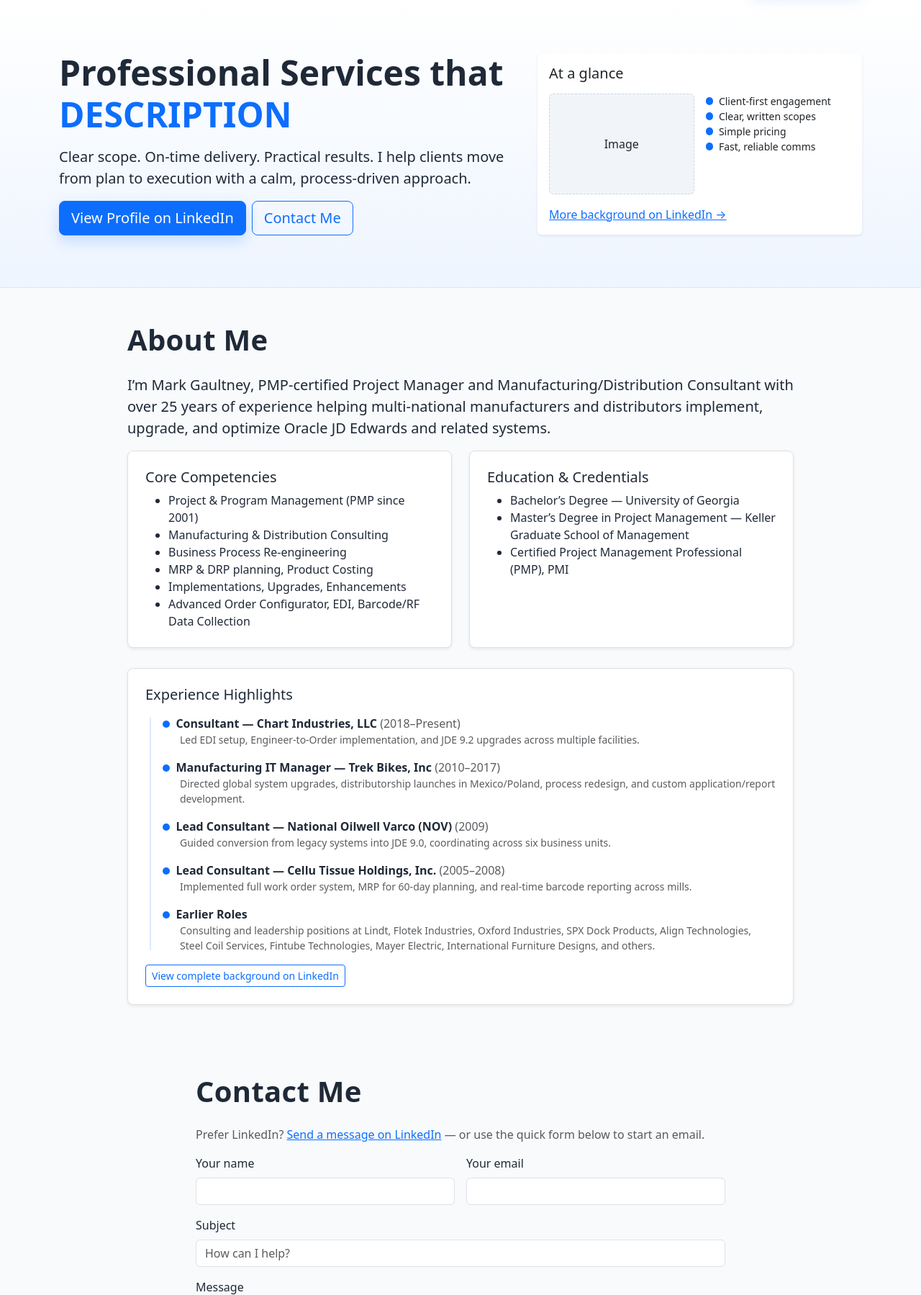
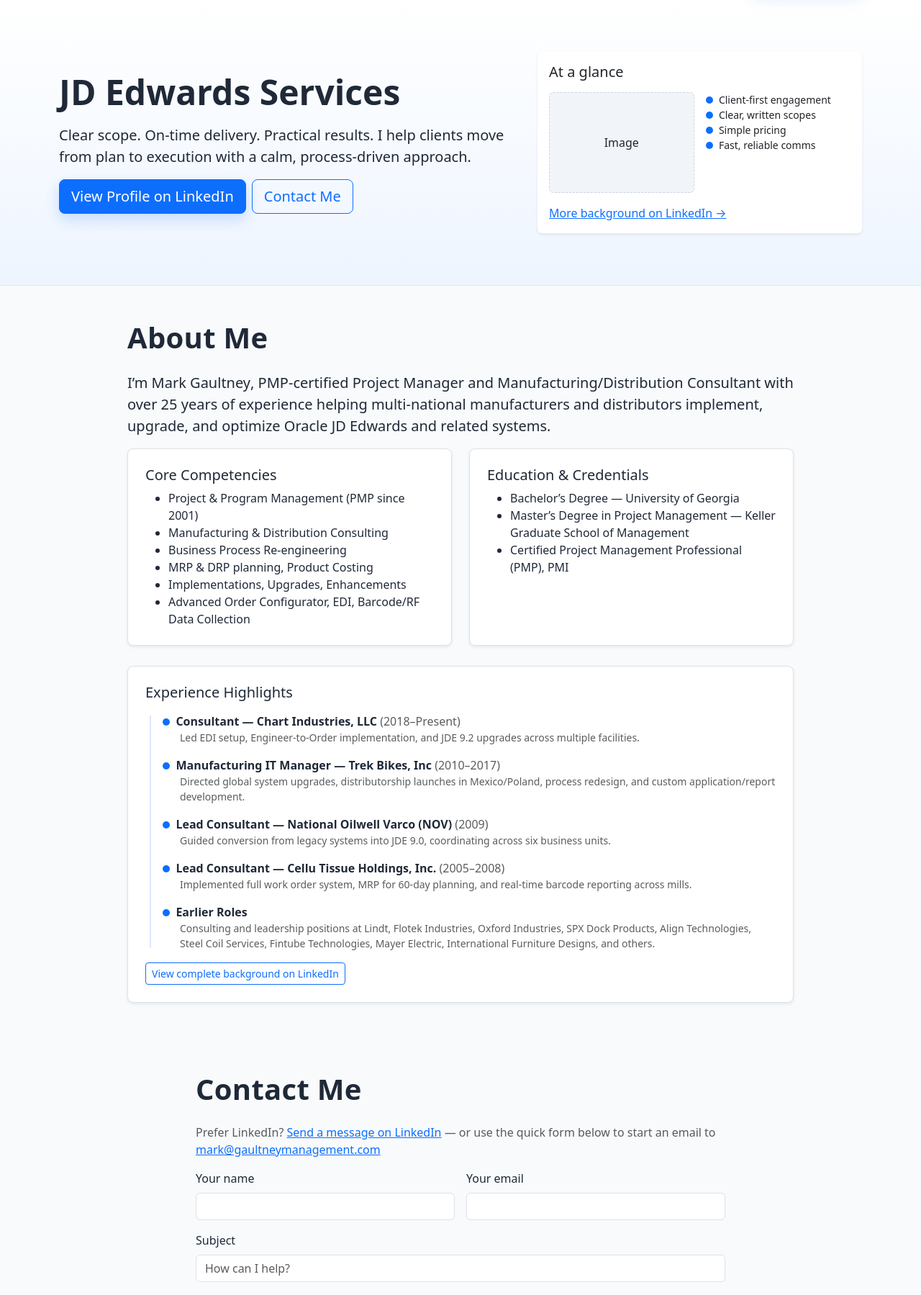
Before and after one commit to elisspace/pops, a PHP site: page / in a window 1280 px wide. Shown: the part 57-1856 px from the top of the page at 72% size. Run offline with PHP 8.4, Linux system fonts and the light colour scheme.

Commit message:
new homepage third draft

```diff
--- a/index.php
+++ b/index.php
@@ -57,7 +57,7 @@
     <div class="container py-4">
       <div class="row align-items-center g-4">
         <div class="col-lg-7">
-          <h1 class="display-5 fw-bold">Professional Services that <span class="text-primary">DESCRIPTION</span></h1>
+          <h1 class="display-5 fw-bold">JD Edwards Services</h1>
           <p class="lead mt-3">Clear scope. On-time delivery. Practical results. I help clients move from plan to execution with a calm, process-driven approach.</p>
           <div class="d-flex flex-wrap gap-2 mt-3">
             <a class="btn btn-primary btn-lg btn-cta" href="https://www.linkedin.com/in/mark-gaultney/" target="_blank" rel="noopener">View Profile on LinkedIn</a>
@@ -167,7 +167,7 @@
       <div class="row justify-content-center">
         <div class="col-lg-8">
           <h2 class="section-title h1 mb-4">Contact Me</h2>
-          <p class="text-muted">Prefer LinkedIn? <a href="https://www.linkedin.com/in/mark-gaultney/" target="_blank" rel="noopener">Send a message on LinkedIn</a> — or use the quick form below to start an email.</p>
+          <p class="text-muted">Prefer LinkedIn? <a href="https://www.linkedin.com/in/mark-gaultney/" target="_blank" rel="noopener">Send a message on LinkedIn</a> — or use the quick form below to start an email to <a href="mailto:mark@gaultneymanagement.com">mark@gaultneymanagement.com</a></p>
 
           <form id="contactForm" class="row g-3" onsubmit="return handleMailto(event)">
             <div class="col-md-6">
```
